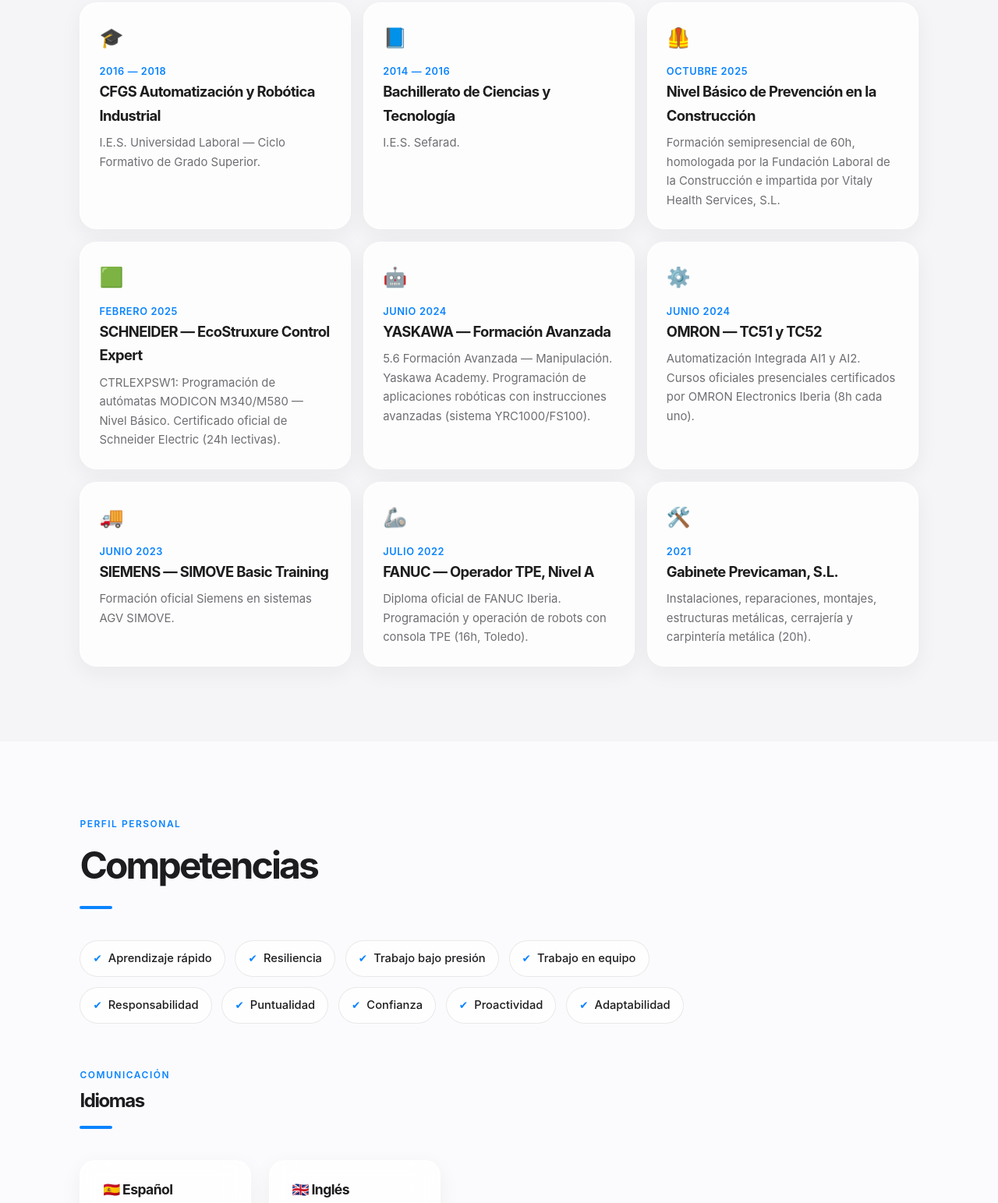
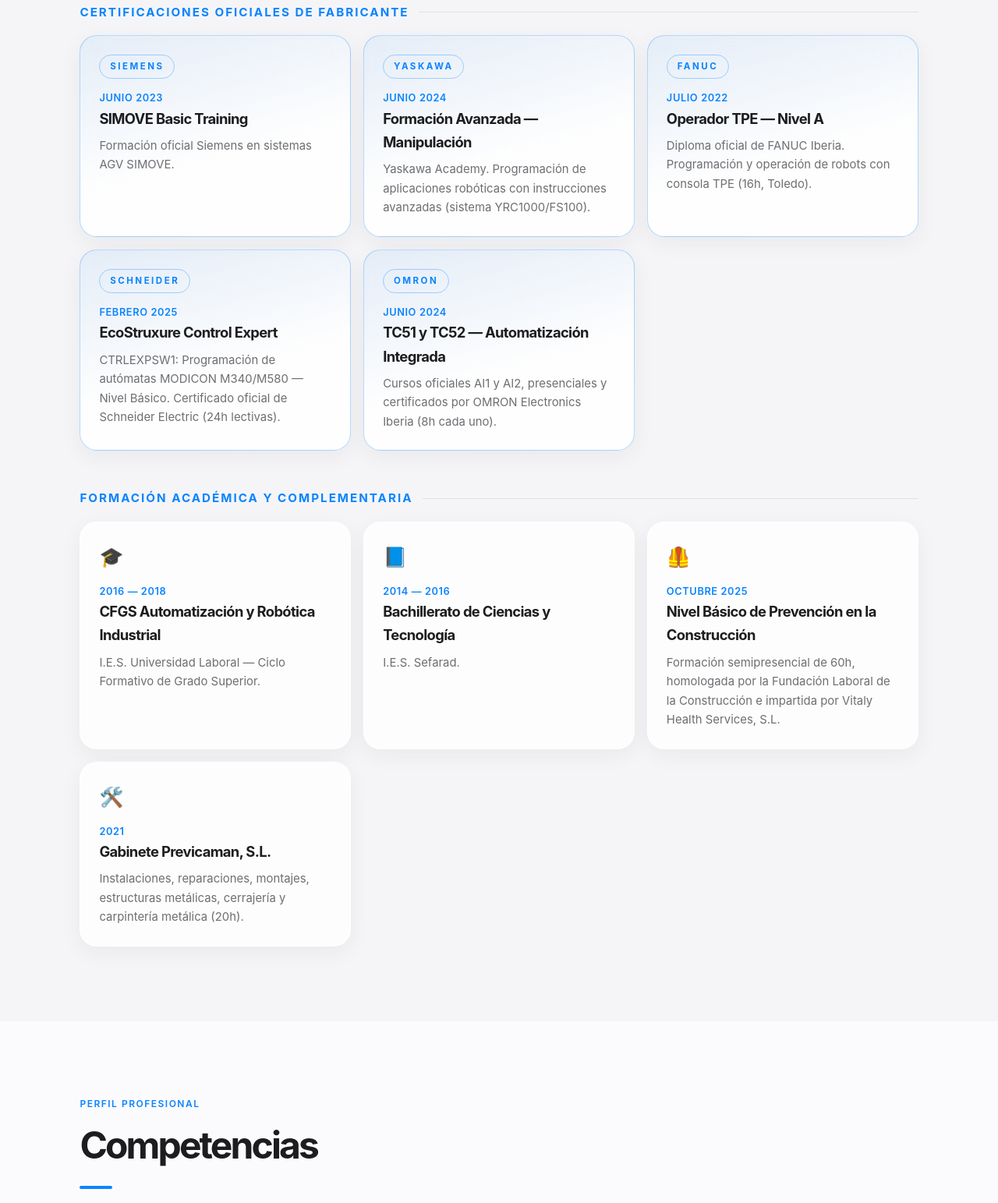
Before and after one commit to victormedinaserrano-tech/CV, a plain HTML site: page index.html in a window 1280 px wide. Shown: the part 4666-6209 px from the top of the page at 78% size. Drawn offline with Linux system fonts and the light colour scheme.

Commit message:
Actualizacion desarollov2

```diff
--- a/index.html
+++ b/index.html
@@ -218,6 +218,17 @@
   .card h3{font-size:1.15rem;margin-bottom:.2rem}
   .card .when{color:var(--accent);font-size:.8rem;font-weight:600;letter-spacing:1px;text-transform:uppercase}
   .card p{color:var(--muted);font-size:.93rem;margin-top:.5rem}
+  .card.cert{
+    border-color:rgba(0,212,255,.35);
+    background:linear-gradient(165deg,rgba(0,212,255,.09),var(--card) 60%);
+  }
+  .card.cert:hover{border-color:var(--accent);box-shadow:0 0 26px rgba(0,212,255,.16)}
+  .cert-brand{
+    display:inline-block;font-size:.72rem;font-weight:700;letter-spacing:2.5px;
+    text-transform:uppercase;color:var(--accent);
+    border:1px solid rgba(0,212,255,.45);border-radius:999px;
+    padding:.3rem .8rem;margin-bottom:.9rem;
+  }
 
   .comp-grid{display:flex;flex-wrap:wrap;gap:.8rem;max-width:900px}
   .comp{
@@ -441,6 +452,12 @@
   .card .icon{font-size:1.55rem}
   .card .when{color:var(--accent);letter-spacing:.6px}
   .card p{color:var(--muted)}
+  .card.cert{
+    border-color:rgba(10,132,255,.3);
+    background:linear-gradient(165deg,rgba(10,132,255,.07),rgba(255,255,255,.9) 60%);
+  }
+  .card.cert:hover{border-color:rgba(10,132,255,.45);box-shadow:0 16px 36px rgba(28,38,64,.12)}
+  .cert-brand{color:var(--accent);border-color:rgba(10,132,255,.35)}
   .comp{
     background:rgba(255,255,255,.72);border:1px solid var(--border);
     border-radius:999px;padding:.65rem 1rem;
@@ -703,6 +720,42 @@
     <div class="kicker">Historial educativo</div>
     <h2>Formación &amp; Certificaciones</h2>
   </div>
+
+  <div class="skills-group-title reveal">Certificaciones oficiales de fabricante</div>
+  <div class="cards">
+    <div class="card cert reveal">
+      <div class="cert-brand">Siemens</div>
+      <div class="when">Junio 2023</div>
+      <h3>SIMOVE Basic Training</h3>
+      <p>Formación oficial Siemens en sistemas AGV SIMOVE.</p>
+    </div>
+    <div class="card cert reveal">
+      <div class="cert-brand">Yaskawa</div>
+      <div class="when">Junio 2024</div>
+      <h3>Formación Avanzada — Manipulación</h3>
+      <p>Yaskawa Academy. Programación de aplicaciones robóticas con instrucciones avanzadas (sistema YRC1000/FS100).</p>
+    </div>
+    <div class="card cert reveal">
+      <div class="cert-brand">Fanuc</div>
+      <div class="when">Julio 2022</div>
+      <h3>Operador TPE — Nivel A</h3>
+      <p>Diploma oficial de FANUC Iberia. Programación y operación de robots con consola TPE (16h, Toledo).</p>
+    </div>
+    <div class="card cert reveal">
+      <div class="cert-brand">Schneider</div>
+      <div class="when">Febrero 2025</div>
+      <h3>EcoStruxure Control Expert</h3>
+      <p>CTRLEXPSW1: Programación de autómatas MODICON M340/M580 — Nivel Básico. Certificado oficial de Schneider Electric (24h lectivas).</p>
+    </div>
+    <div class="card cert reveal">
+      <div class="cert-brand">Omron</div>
+      <div class="when">Junio 2024</div>
+      <h3>TC51 y TC52 — Automatización Integrada</h3>
+      <p>Cursos oficiales AI1 y AI2, presenciales y certificados por OMRON Electronics Iberia (8h cada uno).</p>
+    </div>
+  </div>
+
+  <div class="skills-group-title reveal" style="margin-top:3rem">Formación académica y complementaria</div>
   <div class="cards">
     <div class="card reveal">
       <div class="icon">🎓</div>
@@ -723,36 +776,6 @@
       <p>Formación semipresencial de 60h, homologada por la Fundación Laboral de la Construcción e impartida por Vitaly Health Services, S.L.</p>
     </div>
     <div class="card reveal">
-      <div class="icon">🟩</div>
-      <div class="when">Febrero 2025</div>
-      <h3>SCHNEIDER — EcoStruxure Control Expert</h3>
-      <p>CTRLEXPSW1: Programación de autómatas MODICON M340/M580 — Nivel Básico. Certificado oficial de Schneider Electric (24h lectivas).</p>
-    </div>
-    <div class="card reveal">
-      <div class="icon">🤖</div>
-      <div class="when">Junio 2024</div>
-      <h3>YASKAWA — Formación Avanzada</h3>
-      <p>5.6 Formación Avanzada — Manipulación. Yaskawa Academy. Programación de aplicaciones robóticas con instrucciones avanzadas (sistema YRC1000/FS100).</p>
-    </div>
-    <div class="card reveal">
-      <div class="icon">⚙️</div>
-      <div class="when">Junio 2024</div>
-      <h3>OMRON — TC51 y TC52</h3>
-      <p>Automatización Integrada AI1 y AI2. Cursos oficiales presenciales certificados por OMRON Electronics Iberia (8h cada uno).</p>
-    </div>
-    <div class="card reveal">
-      <div class="icon">🚚</div>
-      <div class="when">Junio 2023</div>
-      <h3>SIEMENS — SIMOVE Basic Training</h3>
-      <p>Formación oficial Siemens en sistemas AGV SIMOVE.</p>
-    </div>
-    <div class="card reveal">
-      <div class="icon">🦾</div>
-      <div class="when">Julio 2022</div>
-      <h3>FANUC — Operador TPE, Nivel A</h3>
-      <p>Diploma oficial de FANUC Iberia. Programación y operación de robots con consola TPE (16h, Toledo).</p>
-    </div>
-    <div class="card reveal">
       <div class="icon">🛠️</div>
       <div class="when">2021</div>
       <h3>Gabinete Previcaman, S.L.</h3>
@@ -764,19 +787,16 @@
 <!-- ================= COMPETENCIAS ================= -->
 <section id="competencias">
   <div class="sec-head reveal">
-    <div class="kicker">Perfil personal</div>
+    <div class="kicker">Perfil profesional</div>
     <h2>Competencias</h2>
   </div>
   <div class="comp-grid reveal">
-    <span class="comp">Aprendizaje rápido</span>
-    <span class="comp">Resiliencia</span>
-    <span class="comp">Trabajo bajo presión</span>
-    <span class="comp">Trabajo en equipo</span>
-    <span class="comp">Responsabilidad</span>
-    <span class="comp">Puntualidad</span>
-    <span class="comp">Confianza</span>
-    <span class="comp">Proactividad</span>
-    <span class="comp">Adaptabilidad</span>
+    <span class="comp">Diagnóstico y resolución de averías</span>
+    <span class="comp">Capacidad de análisis de procesos</span>
+    <span class="comp">Programación y modificación de automatismos</span>
+    <span class="comp">Trabajo en entornos industriales</span>
+    <span class="comp">Mejora continua</span>
+    <span class="comp">Trabajo multidisciplinar</span>
   </div>
 
   <div class="sec-head reveal" style="margin-top:3.5rem">
@@ -804,7 +824,6 @@
     <span class="comp">Carné de conducir B, AM, A2 y A</span>
     <span class="comp">Vehículo propio</span>
     <span class="comp">Moto propia</span>
-    <span class="comp">Disponibilidad inmediata</span>
     <span class="comp">Recurso Preventivo (60h)</span>
   </div>
 </section>
@@ -820,7 +839,7 @@
     <div class="c-card reveal">
       <div class="icon">📍</div>
       <div class="lbl">Ubicación</div>
-      <div class="val">Toledo, España</div>
+      <div class="val">Toledo, España<br><small>Disponibilidad para desplazamientos</small></div>
     </div>
   </div>
 </section>
@@ -836,7 +855,7 @@
   <header class="cvp-header">
     <h1>Víctor Medina Serrano</h1>
     <p class="cvp-role">Técnico en Automatización y Robótica Industrial</p>
-    <p class="cvp-contact-line">Toledo, España | LinkedIn: https://www.linkedin.com/in/victor-medina-serrano-838675167/</p>
+    <p class="cvp-contact-line">Toledo, España (disponibilidad para desplazamientos) | LinkedIn: https://www.linkedin.com/in/victor-medina-serrano-838675167/</p>
   </header>
 
   <main class="cvp-main">
@@ -900,7 +919,38 @@
     </section>
 
     <section>
-      <h2>Formación y certificaciones</h2>
+      <h2>Certificaciones oficiales de fabricante</h2>
+      <div class="cvp-edu">
+        <div class="cvp-edu-item">
+          <p class="d">Junio 2023</p>
+          <h3>SIEMENS — SIMOVE Basic Training</h3>
+          <p>Formación oficial Siemens en sistemas AGV SIMOVE.</p>
+        </div>
+        <div class="cvp-edu-item">
+          <p class="d">Junio 2024</p>
+          <h3>YASKAWA — Formación Avanzada</h3>
+          <p>Yaskawa Academy. Manipulación y programación de aplicaciones robóticas con instrucciones avanzadas. Sistemas YRC1000/FS100.</p>
+        </div>
+        <div class="cvp-edu-item">
+          <p class="d">Julio 2022</p>
+          <h3>FANUC — Operador TPE, Nivel A</h3>
+          <p>Diploma oficial FANUC Iberia. Programación y operación de robots con consola TPE (16 horas).</p>
+        </div>
+        <div class="cvp-edu-item">
+          <p class="d">Febrero 2025</p>
+          <h3>SCHNEIDER — EcoStruxure Control Expert</h3>
+          <p>Programación de autómatas MODICON M340/M580, nivel básico. Certificado oficial Schneider Electric (24 horas).</p>
+        </div>
+        <div class="cvp-edu-item">
+          <p class="d">Junio 2024</p>
+          <h3>OMRON — TC51 y TC52</h3>
+          <p>Automatización Integrada AI1 y AI2. Cursos oficiales certificados por OMRON Electronics Iberia (8 horas cada uno).</p>
+        </div>
+      </div>
+    </section>
+
+    <section>
+      <h2>Formación académica y complementaria</h2>
       <div class="cvp-edu">
         <div class="cvp-edu-item">
           <p class="d">2016 - 2018</p>
@@ -918,31 +968,6 @@
           <p>Formación semipresencial de 60 horas homologada por la Fundación Laboral de la Construcción e impartida por Vitaly Health Services, S.L.</p>
         </div>
         <div class="cvp-edu-item">
-          <p class="d">Febrero 2025</p>
-          <h3>Schneider — EcoStruxure Control Expert</h3>
-          <p>Programación de autómatas MODICON M340/M580, nivel básico. Certificado oficial Schneider Electric (24 horas).</p>
-        </div>
-        <div class="cvp-edu-item">
-          <p class="d">Junio 2024</p>
-          <h3>Yaskawa Academy — Formación Avanzada</h3>
-          <p>Formación avanzada en manipulación y programación de aplicaciones robóticas. Sistemas YRC1000/FS100.</p>
-        </div>
-        <div class="cvp-edu-item">
-          <p class="d">Junio 2024</p>
-          <h3>OMRON — TC51 y TC52</h3>
-          <p>Automatización Integrada AI1 y AI2 (8 horas cada curso).</p>
-        </div>
-        <div class="cvp-edu-item">
-          <p class="d">Junio 2023</p>
-          <h3>Siemens — SIMOVE Basic Training</h3>
-          <p>Formación en sistemas AGV SIMOVE.</p>
-        </div>
-        <div class="cvp-edu-item">
-          <p class="d">Julio 2022</p>
-          <h3>FANUC — Operador TPE, Nivel A</h3>
-          <p>Diploma oficial FANUC Iberia. Programación y operación de robots con consola TPE (16 horas).</p>
-        </div>
-        <div class="cvp-edu-item">
           <p class="d">2021</p>
           <h3>Gabinete Previcaman, S.L.</h3>
           <p>Instalaciones, reparaciones, montajes, estructuras metálicas, cerrajería y carpintería metálica (20 horas).</p>
@@ -951,8 +976,8 @@
     </section>
 
     <section>
-      <h2>Competencias personales</h2>
-      <p>Aprendizaje rápido, resiliencia, trabajo bajo presión, trabajo en equipo, responsabilidad, puntualidad, confianza, proactividad y adaptabilidad.</p>
+      <h2>Competencias profesionales</h2>
+      <p>Diagnóstico y resolución de averías, capacidad de análisis de procesos, programación y modificación de automatismos, trabajo en entornos industriales, mejora continua y trabajo multidisciplinar.</p>
     </section>
 
     <section>
@@ -968,7 +993,6 @@
       <ul>
         <li>Carné de conducir B, AM, A2 y A.</li>
         <li>Vehículo y moto propios.</li>
-        <li>Disponibilidad inmediata.</li>
         <li>Recurso Preventivo en Construcción (60 horas).</li>
       </ul>
     </section>
```
